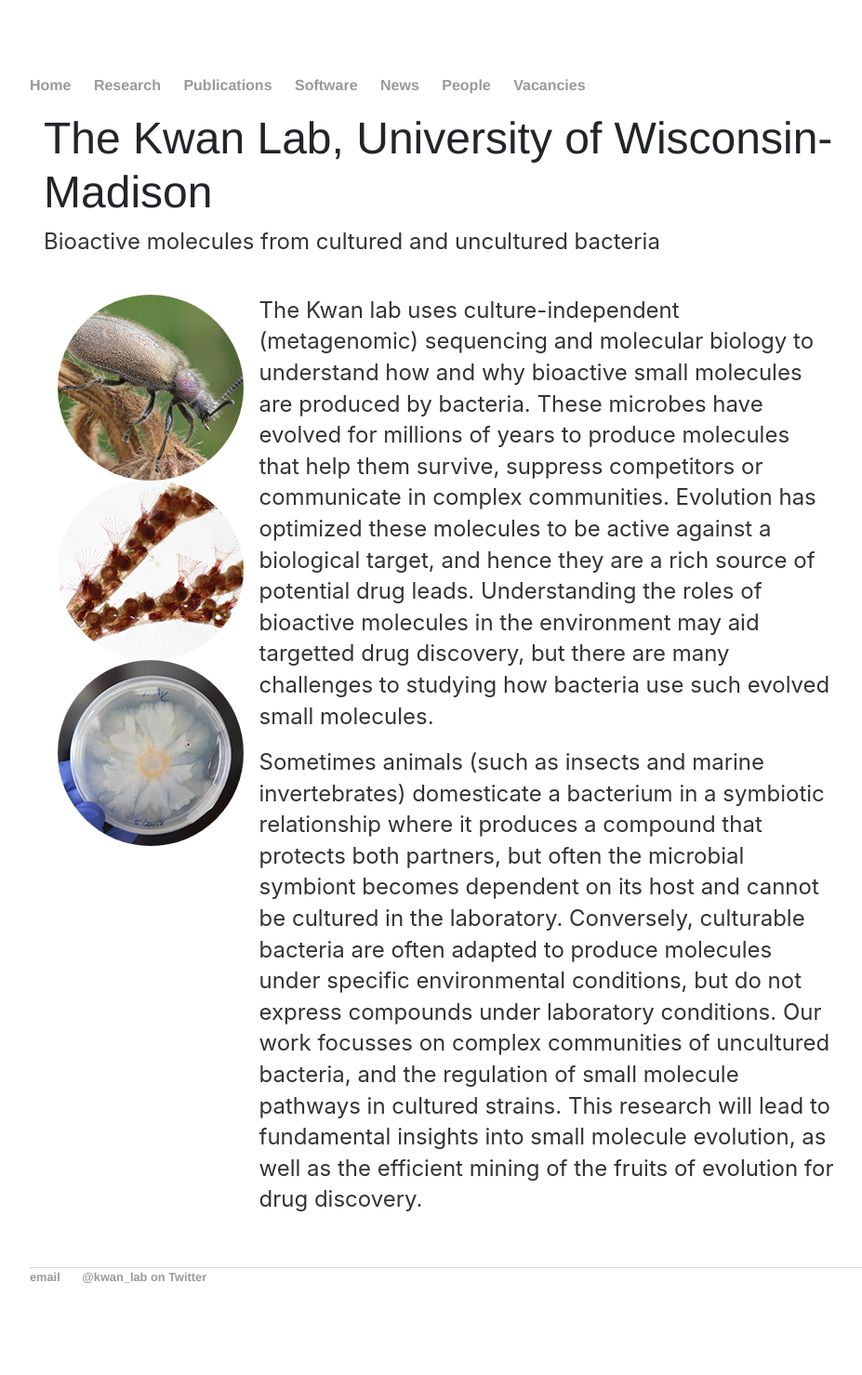
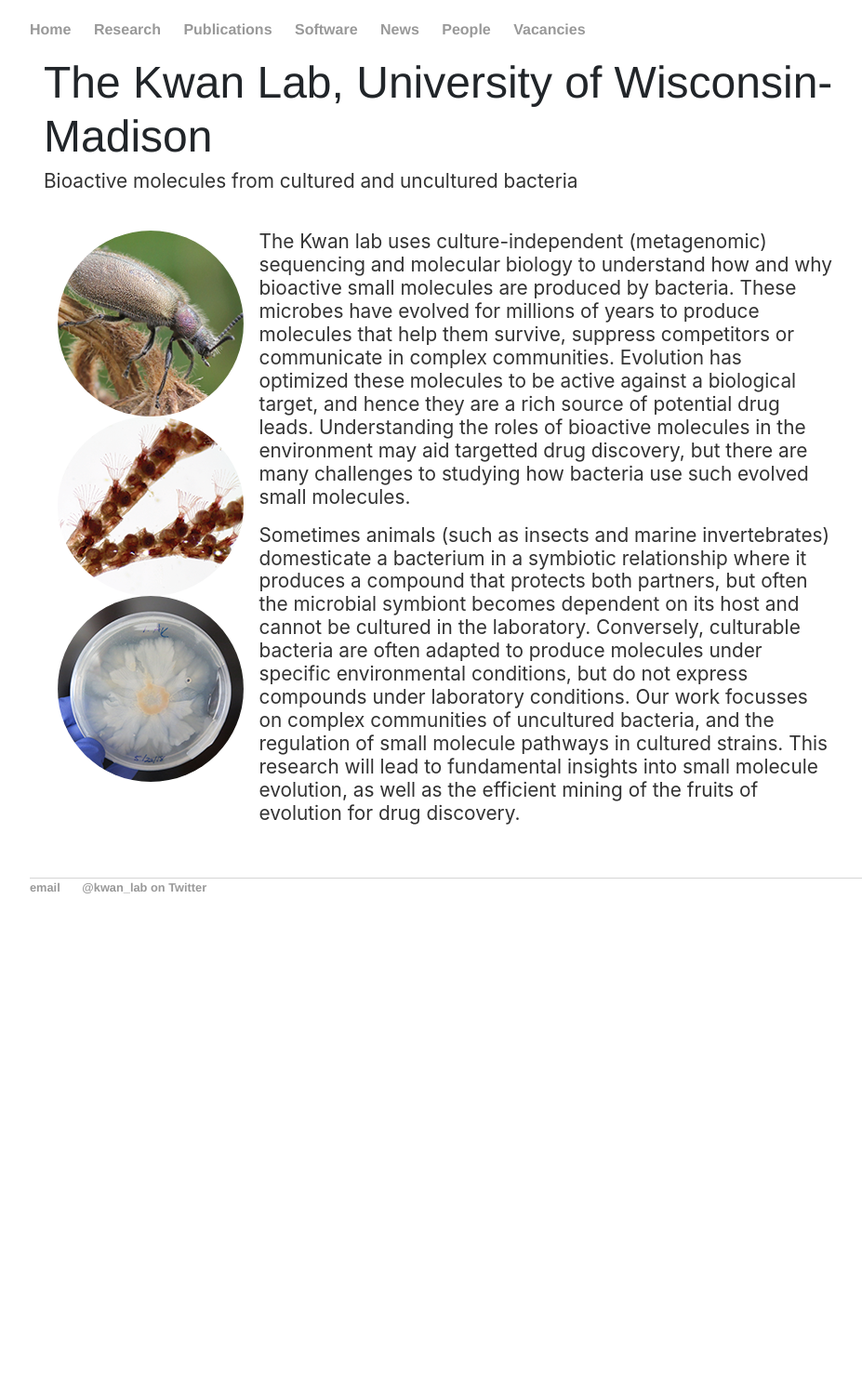
Before and after one commit to KwanLab/KwanLab.github.io, a Jekyll site: the page built from index.html, in a window 1280 px wide. Shown: the whole page at 93% size, without its empty margins (160-1087 px from the left). Built offline with Jekyll 4.4.1, drawn with Linux system fonts in a browser that asks for light colours; after the commit the page ends 1000 px from its top, so only the background shows below that.

Commit message:
Attempted to make images responsive on index.html

```diff
--- a/css/main.css
+++ b/css/main.css
@@ -1,5 +1,5 @@
 body {
-    margin: 60px auto;
+    margin: 0px auto;
     width: 70%;
 }
 nav ul, footer ul {
@@ -24,8 +24,8 @@
     font-family:'Helvetica', 'Arial', 'Sans-Serif';
 }
 p {
-    font-size: 1.5em;
-    line-height: 1.4em;
+    font-size: 1.3em;
+    line-height: 1.2em;
     color: #333;
 }
 footer {
--- a/index.html
+++ b/index.html
@@ -10,9 +10,9 @@
         <div class="col-sm-3">
                 <div class="box d-table h-100 w-100">
                         <div class="d-table-cell align-top">
-                                <img class="rounded-circle" src="/img/Lagria_villosa.png" />
-                                <img class="rounded-circle" src="/img/Bugula_neritina.png" />
-                                <img class="rounded-circle" src="/img/AK_bacterium.png" />
+                                <img class="rounded-circle img-responsive" src="/img/Lagria_villosa.png" />
+                                <img class="rounded-circle img-responsive" src="/img/Bugula_neritina.png" />
+                                <img class="rounded-circle img-responsive" src="/img/AK_bacterium.png" />
                         </div>
                 </div>
         </div>
```
